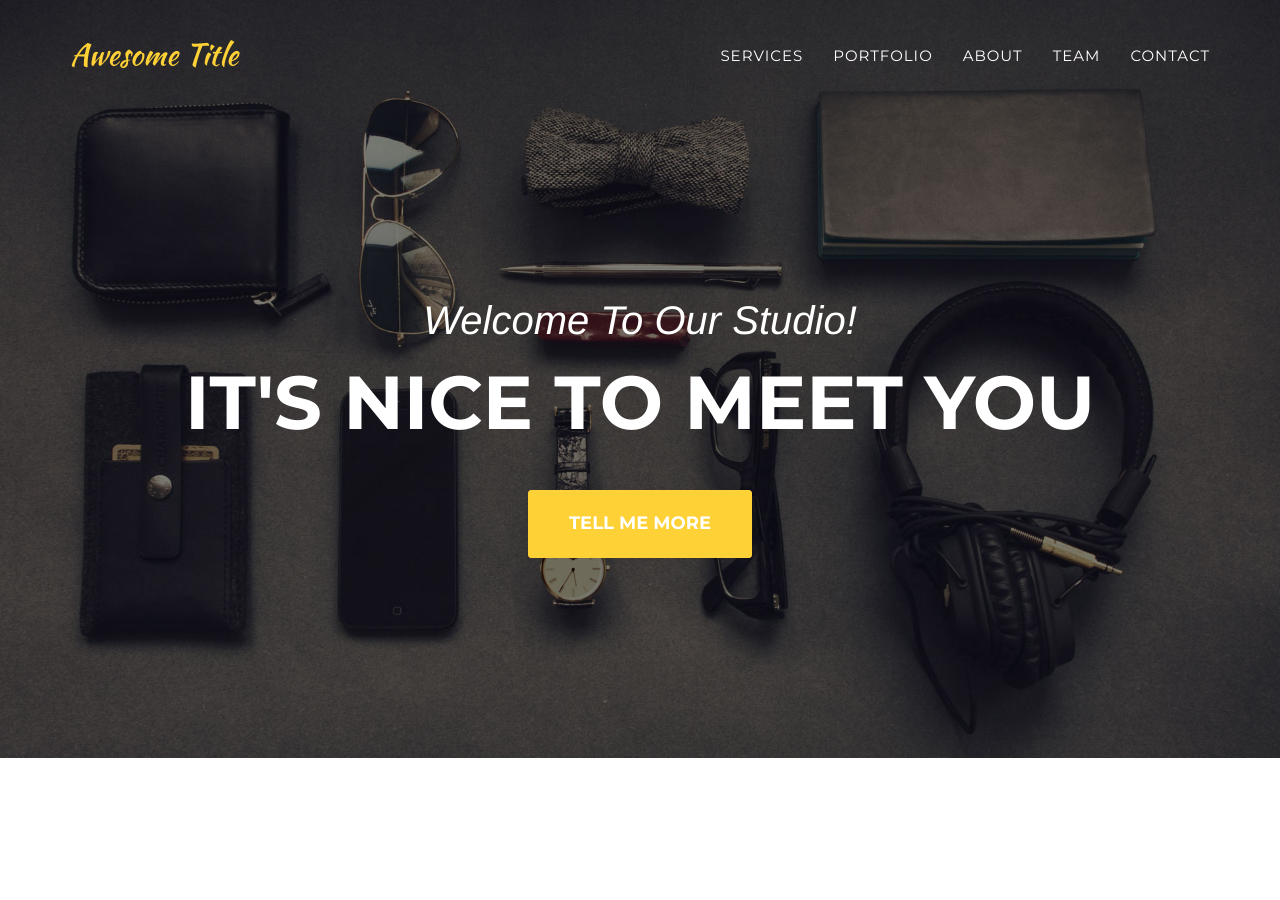
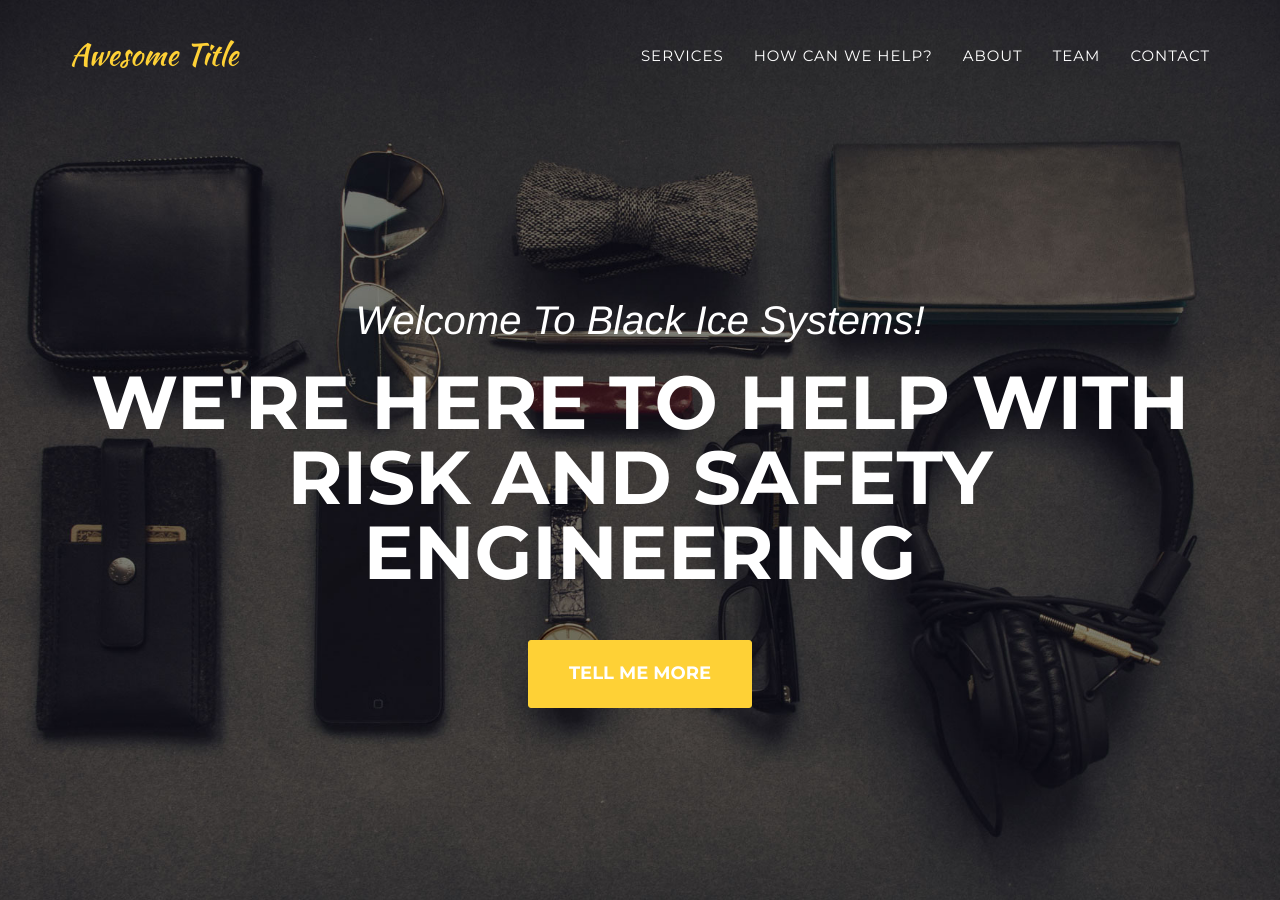
Before and after one commit to BlackIceSystems/blackicesystems, a Jekyll site: the page built from index.html, in a window 1280 px wide and 900 px high. Built offline with Jekyll 4.4.1, drawn with Linux system fonts in a browser that asks for light colours; some web fonts are replaced.

Commit message:
header update

```diff
--- a/_includes/header.html
+++ b/_includes/header.html
@@ -22,7 +22,7 @@
                         <a class="page-scroll" href="#services">Services</a>
                     </li>
                     <li>
-                        <a class="page-scroll" href="#portfolio">Portfolio</a>
+                        <a class="page-scroll" href="#portfolio">How Can We Help?</a>
                     </li>
                     <li>
                         <a class="page-scroll" href="#about">About</a>
@@ -44,8 +44,8 @@
     <header>
         <div class="container">
             <div class="intro-text">
-                <div class="intro-lead-in">Welcome To Our Studio!</div>
-                <div class="intro-heading">It's Nice To Meet You</div>
+                <div class="intro-lead-in">Welcome To Black Ice Systems!</div>
+                <div class="intro-heading">We're Here to Help With Risk And Safety Engineering</div>
                 <a href="#services" class="page-scroll btn btn-xl">Tell Me More</a>
             </div>
         </div>
```
